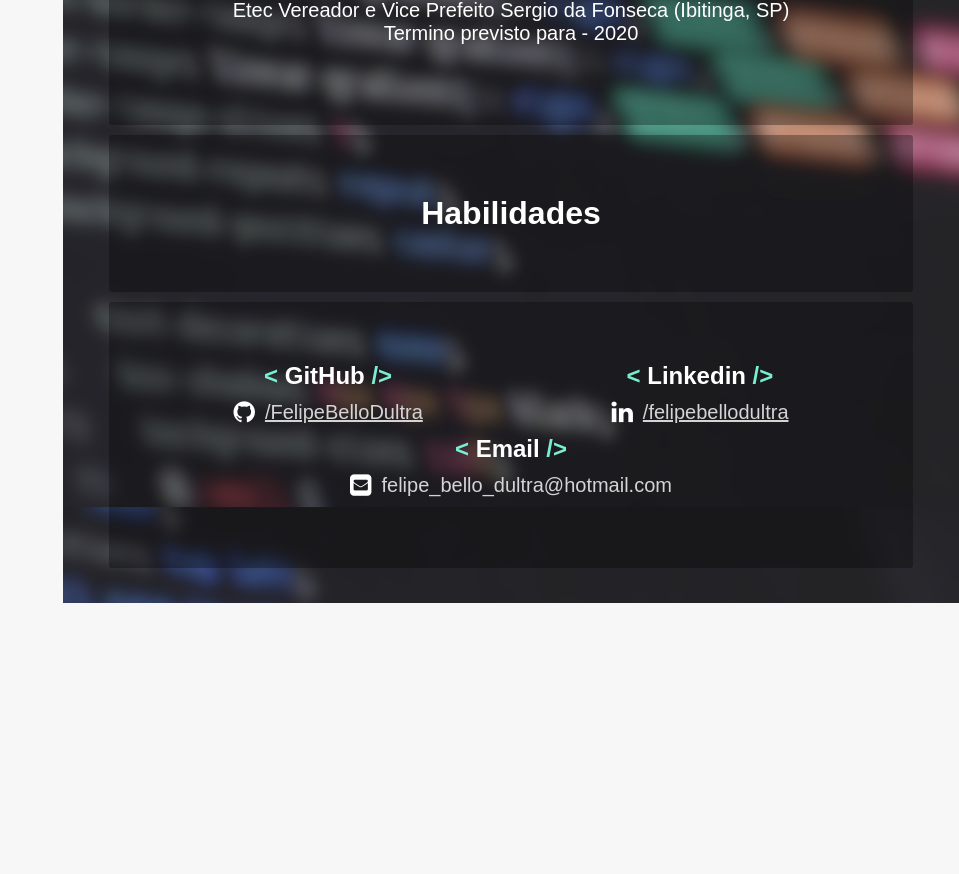
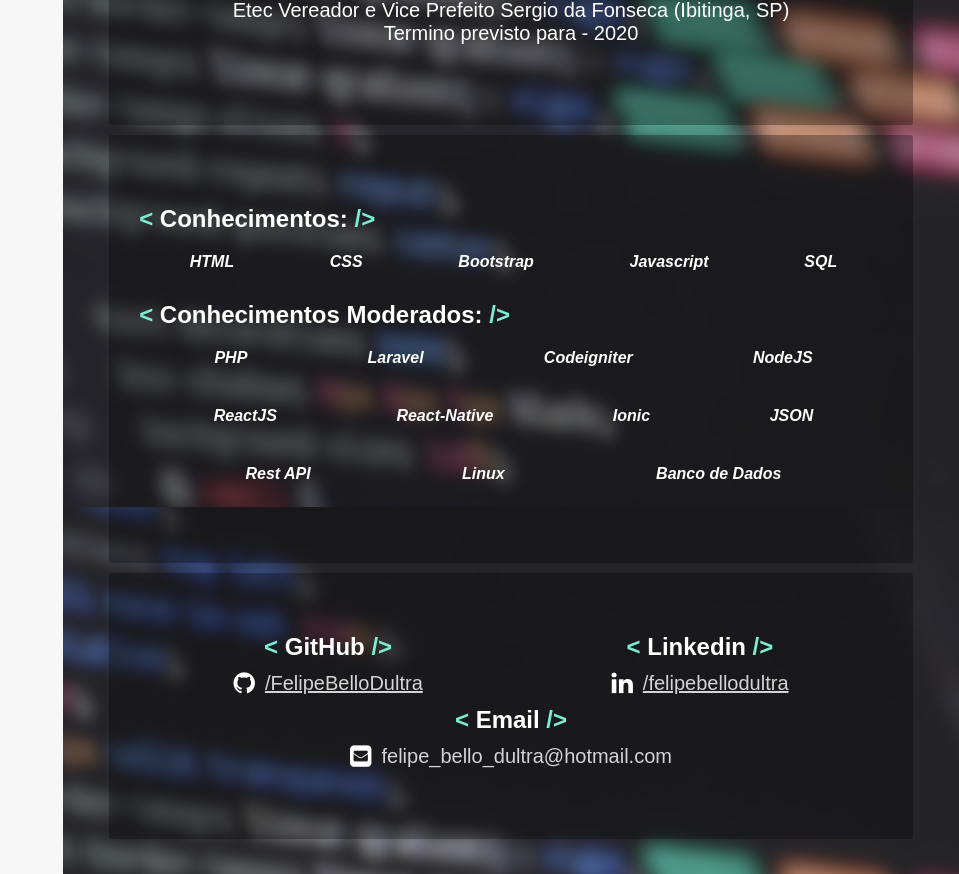
Before and after one commit to FelipeBelloDultra/portfolio, a React (Create React App) app: page / in a window 1280 px wide. Shown: the part 1199-2073 px from the top of the page, without its empty margins (321-1280 px from the left). Before the commit the page ends 1802 px from the top, so only its background shows below. Built offline with nearby package versions, Linux system fonts and the light colour scheme.

Commit message:
Página de habilidades ok.

```diff
--- a/src/App.js
+++ b/src/App.js
@@ -34,10 +34,6 @@
     setShowOpacityOnLoad(' ');
   }, 300);
 
-  // window.onscroll = () => {
-  //   console.log(document.documentElement.clientHeight)
-  // };
-
   return (
     <>
       <div className="main-container">
--- a/src/components/Info/Components/About/About.js
+++ b/src/components/Info/Components/About/About.js
@@ -1,4 +1,4 @@
-import React from 'react';
+import React, { memo } from 'react';
 
 import './styles.css';
 
@@ -28,4 +28,4 @@
   );
 };
 
-export default About;
+export default memo(About);
--- a/src/components/Info/Components/Contact/Contact.js
+++ b/src/components/Info/Components/Contact/Contact.js
@@ -1,4 +1,4 @@
-import React from 'react';
+import React, { memo } from 'react';
 
 import './styles.css';
 
@@ -30,4 +30,4 @@
   );
 };
 
-export default Contact;
+export default memo(Contact);
--- a/src/components/Info/Components/Home/Home.js
+++ b/src/components/Info/Components/Home/Home.js
@@ -1,4 +1,4 @@
-import React from 'react';
+import React, { memo } from 'react';
 
 import './styles.css';
 
@@ -11,4 +11,4 @@
   );
 };
 
-export default Home;
+export default memo(Home);
--- a/src/components/Info/Components/Skills/Skills.js
+++ b/src/components/Info/Components/Skills/Skills.js
@@ -1,11 +1,35 @@
-import React from 'react';
+import React, { memo } from 'react';
 
+import { moderateSkills, skills } from './lib/skills';
 import './styles.css';
 
-const Skills = () => {
+const Skills = (props) => {
   return (
-    <h1 className="welcome">Habilidades</h1>
+    <div className="skills-content">
+      <div className={`ability-container ${props.showRightOnLoad}`}>
+        <h2>{'< '}<span>Conhecimentos:</span> /></h2>
+        <div className="ability">
+          {skills.map((skill, i) => (
+            <div key={i} className="ability-skills">
+              {/* <img src={skill.img} alt={skill.name} /> */}
+              <p>{skill.name}</p>
+            </div>
+          ))}
+        </div>
+      </div>
+      <div className={`ability-container ${props.showOnLoad}`}>
+        <h2>{'< '}<span>Conhecimentos Moderados:</span> /></h2>
+        <div className="ability">
+          {moderateSkills.map((skill, i) => (
+            <div key={i} className="ability-skills">
+              {/* <img src={skill.img} alt={skill.name} /> */}
+              <p>{skill.name}</p>
+            </div>
+          ))}
+        </div>
+      </div>
+    </div>
   );
 };
 
-export default Skills;
+export default memo(Skills);
--- /dev/null
+++ b/src/components/Info/Components/Skills/lib/skills.js
@@ -0,0 +1,69 @@
+export const skills = [
+  {
+    name: 'HTML',
+    // img: 'https://pngimage.net/wp-content/uploads/2018/06/html-logo-png-4.png',
+  },
+  {
+    name: 'CSS',
+    // img: 'https://breitembach.github.io/assets/icons/css.png',
+  },
+  {
+    name: 'Bootstrap',
+    // img: 'https://upload.wikimedia.org/wikipedia/commons/thumb/b/b2/Bootstrap_logo.svg/480px-Bootstrap_logo.svg.png',
+  },
+  {
+    name: 'Javascript',
+    // img: 'https://upload.wikimedia.org/wikipedia/commons/thumb/9/99/Unofficial_JavaScript_logo_2.svg/768px-Unofficial_JavaScript_logo_2.svg.png',
+  },
+  {
+    name: 'SQL',
+    // img: 'https://desenvolvimentoaberto.files.wordpress.com/2016/11/logoazuresql.png',
+  },
+];
+
+export const moderateSkills = [
+  {
+    name: 'PHP',
+    // img: 'https://davidlima.com.br/uploads/php-logo-w.png',
+  },
+  {
+    name: 'Laravel',
+    // img: 'https://cdn.freebiesupply.com/logos/large/2x/laravel-logo-png-transparent.png',
+  },
+  {
+    name: 'Codeigniter',
+    // img: 'https://cdn1.iconfinder.com/data/icons/logos-3/304/codeigniter-icon-512.png',
+  },
+  {
+    name: 'NodeJS',
+    // img: 'https://i.dlpng.com/static/png/384154_preview.png',
+  },
+  {
+    name: 'ReactJS',
+    // img: 'https://www.stickpng.com/assets/images/584830f5cef1014c0b5e4aa1.png',
+  },
+  {
+    name: 'React-Native',
+    // img: 'https://www.stickpng.com/assets/images/584830f5cef1014c0b5e4aa1.png',
+  },
+  {
+    name: 'Ionic',
+    // img: 'https://pngimage.net/wp-content/uploads/2018/06/ionic-logo-png.png',
+  },
+  {
+    name: 'JSON',
+    // img: 'https://cdn.freebiesupply.com/logos/large/2x/json-logo-png-transparent.png',
+  },
+  {
+    name: 'Rest API',
+    // img: 'https://upload.wikimedia.org/wikipedia/commons/thumb/6/6c/Cloud-API-Logo.svg/1200px-Cloud-API-Logo.svg.png',
+  },
+  {
+    name: 'Linux',
+    // // img: 'https://pngimg.com/uploads/linux/linux_PNG1.png',
+  },
+  {
+    name: 'Banco de Dados',
+    // img: 'https://image.flaticon.com/icons/png/512/2255/2255324.png',
+  },
+];
--- a/src/components/Info/Components/Skills/styles.css
+++ b/src/components/Info/Components/Skills/styles.css
@@ -1,3 +1,43 @@
-.welcome {
+.skills-content {
+  display: flex;
+  flex-direction: column;
+  width: 100%;
+}
+
+.skills-content h2 {
+  color: #79eed3;
+  margin-top: 10px;
+}
+
+.skills-content h2 span {
   color: #fff;
 }
+
+.ability-container {
+  display: flex;
+  flex-direction: column;
+}
+
+.ability {
+  display: flex;
+  flex-wrap: wrap;
+  justify-content: space-evenly;
+  color: #fff;
+}
+
+.ability-skills {
+  display: flex;
+  align-items: center;
+  margin: 20px 45px;
+}
+
+.ability-skills p {
+  font-weight: bold;
+  font-style: italic;
+  margin-left: 5px;
+}
+
+.ability div img {
+  max-width: 35px;
+  height: 35px;
+}
--- a/src/components/Info/Info.js
+++ b/src/components/Info/Info.js
@@ -17,7 +17,10 @@
         />
       </div>
       <div className="info-skills" id="habilidade">
-        <Skills />
+        <Skills
+          showOnLoad={props.showOnLoad}
+          showRightOnLoad={props.showRightOnLoad}
+        />
       </div>
       <div className="info-contact" id="contato">
         <Contact showOpacityOnLoad={props.showOpacityOnLoad} />
--- a/src/components/Info/styles.css
+++ b/src/components/Info/styles.css
@@ -41,8 +41,6 @@
   height: auto;
   background-color: rgba(0, 0, 0, 0.3);
   display: flex;
-  justify-content: center;
-  align-items: center;
   border-radius: 3px;
   margin: 0px auto 10px;
 }
--- a/src/components/Menu/Menu.js
+++ b/src/components/Menu/Menu.js
@@ -1,6 +1,5 @@
 import React, { memo } from 'react';
 
-import profile from '../../assets/profile.jpg'
 import './styles.css';
 
 const Menu = (props) => {
@@ -22,6 +21,8 @@
       title: 'Contato',
     }
   ]
+
+  const profile = 'https://media-exp1.licdn.com/dms/image/C4D03AQHKbb1IyIlMIw/profile-displayphoto-shrink_200_200/0?e=1595462400&v=beta&t=MuhmjX3TZOGQ0x4kXVutHFqIJFBBHEzZaoL5Q-wLFxw';
 
   return (
     <div className="menu">
```
